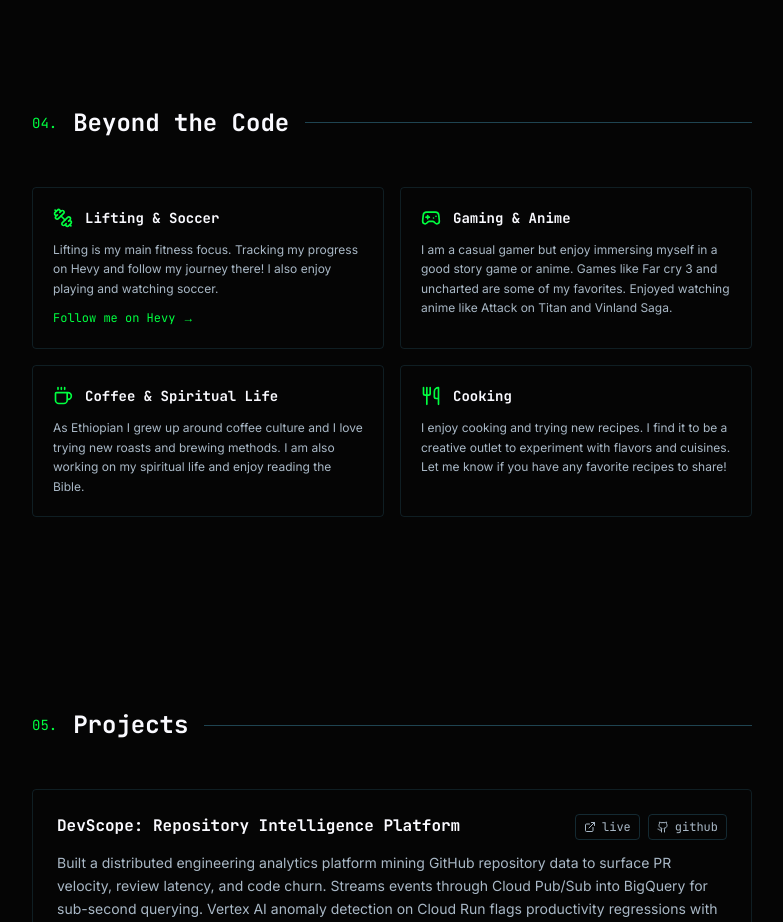
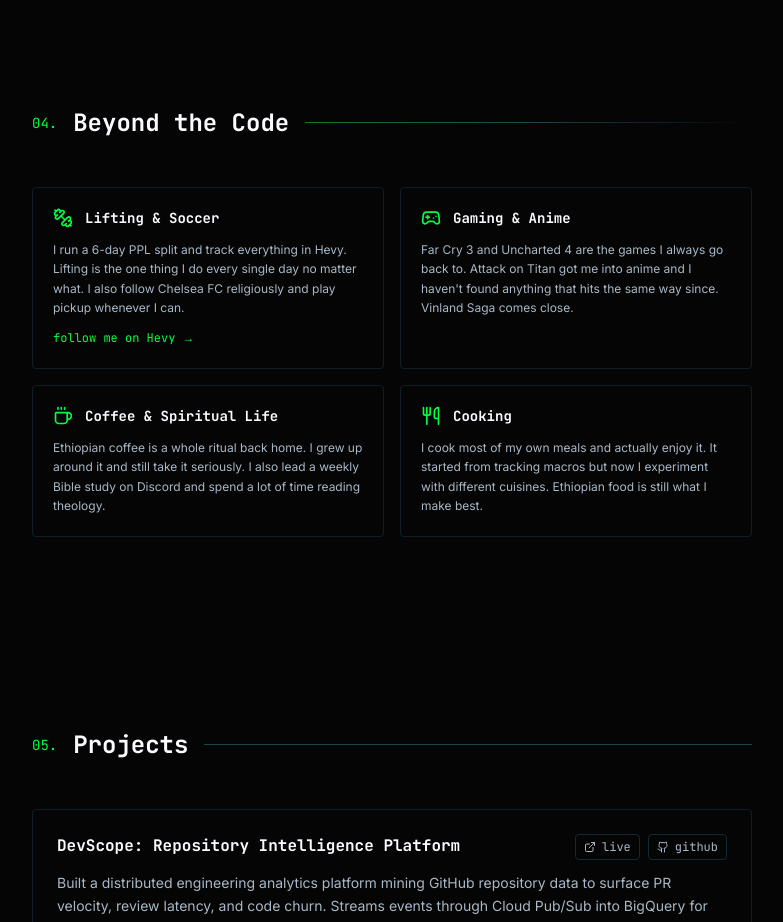
Before and after one commit to bereketlemma/bereket-portfolio, a Next.js app: page / in a window 1280 px wide. Shown: the part 3900-4822 px from the top of the page, without its empty margins (248-1031 px from the left). Built offline with nearby package versions, Linux system fonts and the light colour scheme.

Commit message:
fix: update hobbies section

```diff
--- a/app/home/_components/hobbies.tsx
+++ b/app/home/_components/hobbies.tsx
@@ -2,21 +2,11 @@
 
 import Link from "next/link"
 import { useInView } from "react-intersection-observer"
-import { Dumbbell, Swords, Gamepad2, Church, Coffee, Utensils } from "lucide-react"
+import { Dumbbell, Gamepad2, Coffee, Utensils } from "lucide-react"
 import type { LucideIcon } from "lucide-react"
 
-// Custom soccer ball icon (Lucide doesn't have one)
-function SoccerBall({ className }: { className?: string }) {
-  return (
-    <svg xmlns="http://www.w3.org/2000/svg" viewBox="0 0 24 24" fill="none" stroke="currentColor" strokeWidth="2" strokeLinecap="round" strokeLinejoin="round" className={className}>
-      <circle cx="12" cy="12" r="10" />
-      <path d="M12 2a15 15 0 0 1 0 20M12 2a15 15 0 0 0 0 20M2 12h20" />
-    </svg>
-  )
-}
-
 const hobbies: {
-  icon: LucideIcon | typeof SoccerBall
+  icon: LucideIcon
   title: string
   description: string
   link: string | null
@@ -26,36 +16,37 @@ const hobbies: {
     icon: Dumbbell,
     title: "Lifting & Soccer",
     description:
-      "Lifting is my main fitness focus. Tracking my progress on Hevy and follow my journey there! I also enjoy playing and watching soccer.",
+      "I run a 6-day PPL split and track everything in Hevy. Lifting is the one thing I do every single day no matter what. I also follow Chelsea FC religiously and play pickup whenever I can.",
     link: "https://hevy.com/user/bereket10",
-    linkLabel: "Follow me on Hevy →",
+    linkLabel: "follow me on Hevy →",
   },
   {
     icon: Gamepad2,
     title: "Gaming & Anime",
     description:
-      "I am a casual gamer but enjoy immersing myself in a good story game or anime. Games like Far cry 3 and uncharted are some of my favorites. Enjoyed watching anime like Attack on Titan and Vinland Saga.",
+      "Far Cry 3 and Uncharted 4 are the games I always go back to. Attack on Titan got me into anime and I haven't found anything that hits the same way since. Vinland Saga comes close.",
     link: null,
     linkLabel: null,
   },
   {
     icon: Coffee,
     title: "Coffee & Spiritual Life",
-    description: "As Ethiopian I grew up around coffee culture and I love trying new roasts and brewing methods. I am also working on my spiritual life and enjoy reading the Bible.",
+    description:
+      "Ethiopian coffee is a whole ritual back home. I grew up around it and still take it seriously. I also lead a weekly Bible study on Discord and spend a lot of time reading theology.",
+    link: null,
     linkLabel: null,
-    link: null
   },
   {
     icon: Utensils,
     title: "Cooking",
     description:
-      "I enjoy cooking and trying new recipes. I find it to be a creative outlet to experiment with flavors and cuisines. Let me know if you have any favorite recipes to share!",
+      "I cook most of my own meals and actually enjoy it. It started from tracking macros but now I experiment with different cuisines. Ethiopian food is still what I make best.",
     link: null,
     linkLabel: null,
   },
 ]
 
-function HobbyCard({ hobby, index }: { hobby: typeof hobbies[0]; index: number }) {
+function HobbyCard({ hobby, index }: { hobby: (typeof hobbies)[0]; index: number }) {
   const { ref, inView } = useInView({ triggerOnce: true, threshold: 0.08 })
 
   return (
@@ -63,43 +54,36 @@ function HobbyCard({ hobby, index }: { hobby: typeof hobbies[0]; index: number }
       ref={ref}
       className={`group relative overflow-hidden rounded border border-border/40 p-5 transition-all duration-500 ease-out
         hover:border-accent/50 hover:shadow-[0_0_20px_rgba(var(--accent-rgb,100,200,255),0.08)]
-        ${inView ? "opacity-100 translate-y-0 scale-100" : "opacity-0 translate-y-8 scale-95"}
+        ${inView ? "scale-100 translate-y-0 opacity-100" : "scale-95 translate-y-8 opacity-0"}
       `}
       style={{ transitionDelay: `${index * 70}ms` }}
     >
-      {/* Hover glow gradient */}
-      <div className="pointer-events-none absolute inset-0 opacity-0 group-hover:opacity-100 transition-opacity duration-500 bg-gradient-to-br from-accent/5 via-transparent to-accent/5" />
+      <div className="pointer-events-none absolute inset-0 bg-gradient-to-br from-accent/5 via-transparent to-accent/5 opacity-0 transition-opacity duration-500 group-hover:opacity-100" />
+      <div className="absolute left-0 top-0 h-px w-0 bg-accent/60 transition-all duration-500 group-hover:w-full" />
 
-      {/* Top accent line that slides in */}
-      <div className="absolute top-0 left-0 h-px w-0 bg-accent/60 group-hover:w-full transition-all duration-500" />
-
-      {/* Icon + title */}
       <div className="relative mb-3 flex items-center gap-3">
         <hobby.icon className="h-5 w-5 text-accent transition-all duration-500 group-hover:scale-125 group-hover:rotate-12 group-hover:drop-shadow-[0_0_8px_rgba(var(--accent-rgb,100,200,255),0.4)]" />
-        <h3 className="font-syne text-sm font-bold text-foreground group-hover:text-accent transition-colors duration-300 group-hover:translate-x-1">
+        <h3 className="font-syne text-sm font-bold text-foreground transition-all duration-300 group-hover:translate-x-1 group-hover:text-accent">
           {hobby.title}
         </h3>
       </div>
 
-      {/* Description */}
       <p className="relative text-xs leading-relaxed text-muted-foreground transition-colors duration-300 group-hover:text-muted-foreground/90">
         {hobby.description}
       </p>
 
-      {/* Optional link */}
       {hobby.link && (
         <Link
           href={hobby.link}
           target="_blank"
           rel="noopener noreferrer"
-          className="relative mt-3 inline-block font-mono text-xs text-accent hover:underline transition-all duration-300 group-hover:translate-x-1"
+          className="relative mt-3 inline-block font-mono text-xs text-accent transition-all duration-300 hover:underline group-hover:translate-x-1"
         >
           {hobby.linkLabel}
         </Link>
       )}
 
-      {/* Bottom accent line that slides in from right */}
-      <div className="absolute bottom-0 right-0 h-px w-0 bg-accent/40 group-hover:w-full transition-all duration-500 delay-100" />
+      <div className="absolute bottom-0 right-0 h-px w-0 bg-accent/40 transition-all duration-500 delay-100 group-hover:w-full" />
     </div>
   )
 }
@@ -109,26 +93,35 @@ export default function Hobbies() {
 
   return (
     <section id="hobbies" className="py-24">
+      <style>{`
+        @keyframes lineGrow {
+          from { transform: scaleX(0); }
+          to { transform: scaleX(1); }
+        }
+      `}</style>
 
-      {/* Section header */}
       <div
         ref={headerRef}
         className={`mb-12 flex items-center gap-4 transition-all duration-500 ${
-          headerInView ? "opacity-100 translate-x-0" : "opacity-0 -translate-x-4"
+          headerInView ? "translate-x-0 opacity-100" : "-translate-x-4 opacity-0"
         }`}
       >
         <span className="font-mono text-sm text-accent">04.</span>
         <h2 className="font-syne text-2xl font-bold text-foreground">Beyond the Code</h2>
-        <div className="h-px flex-1 bg-border" />
+        <div
+          className="h-px flex-1 bg-gradient-to-r from-accent/50 via-border to-transparent"
+          style={{
+            transformOrigin: "left",
+            animation: headerInView ? "lineGrow 0.8s ease 0.3s both" : "none",
+          }}
+        />
       </div>
 
-      {/* Grid */}
       <div className="grid grid-cols-1 gap-4 sm:grid-cols-2">
         {hobbies.map((hobby, i) => (
-          <HobbyCard key={i} hobby={hobby} index={i} />
+          <HobbyCard key={hobby.title} hobby={hobby} index={i} />
         ))}
       </div>
-
     </section>
   )
 }
```
